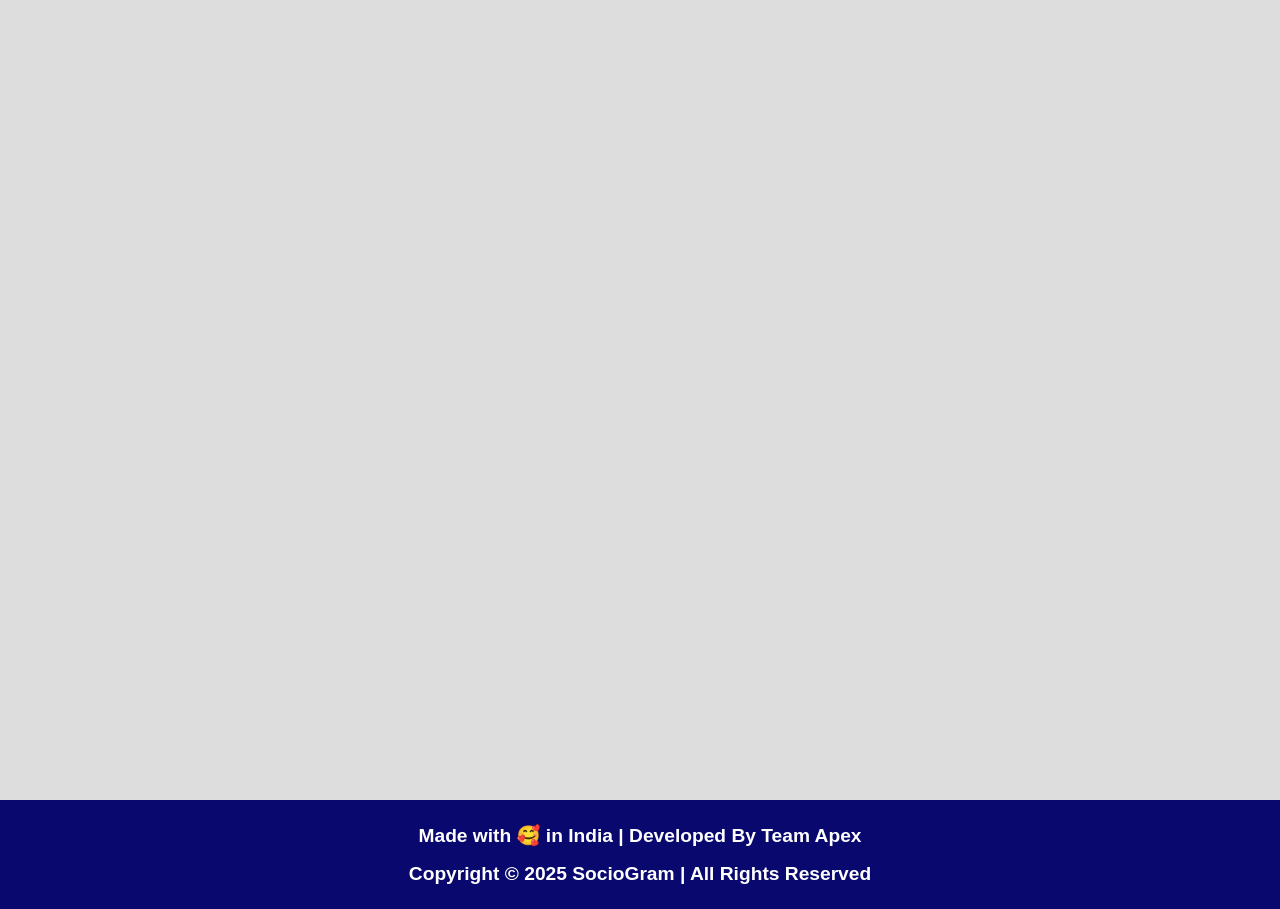
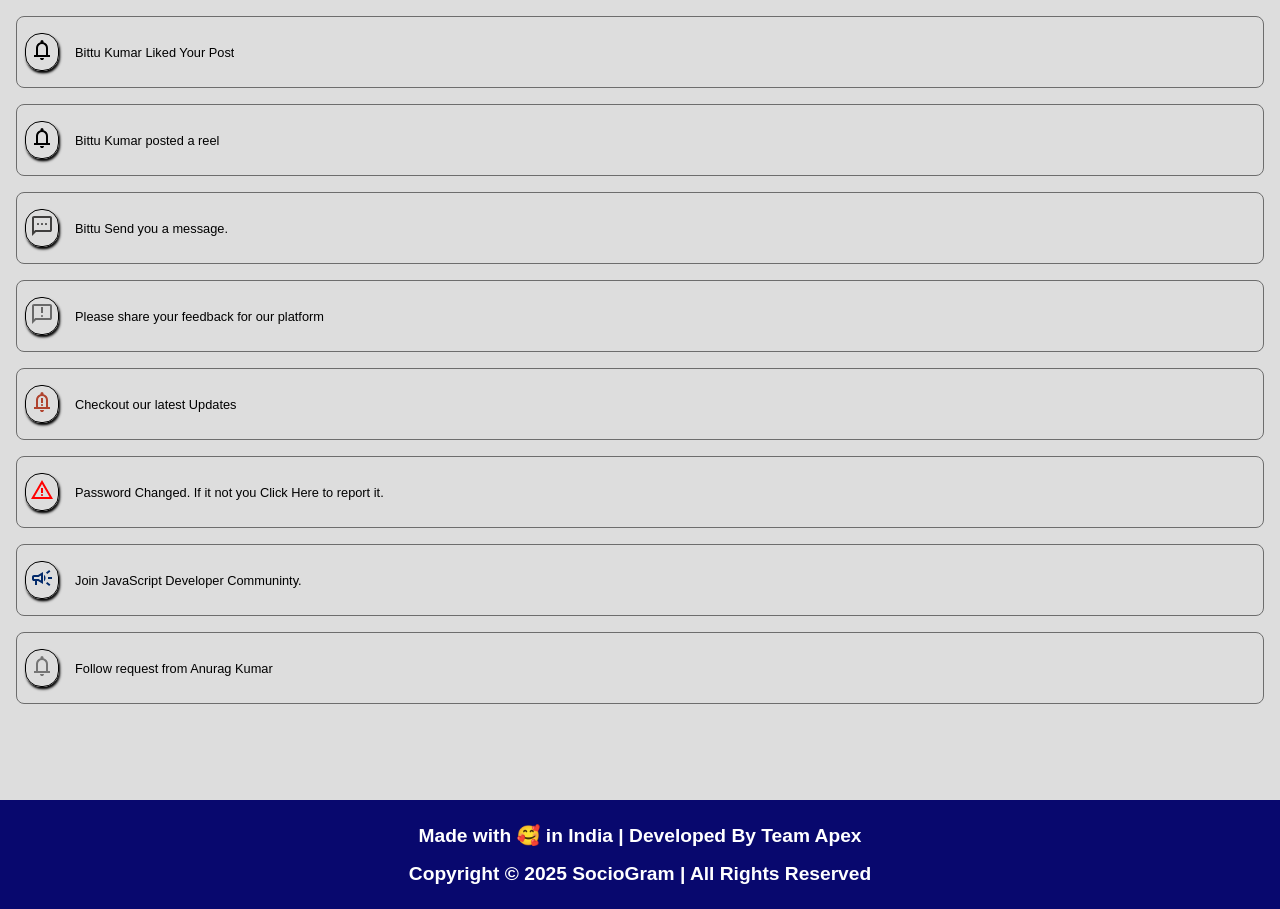
Before and after one commit to krsahil8825/SocioGram, a PHP site: page /notification.html in a window 1280 px wide. Shown: the part 64-973 px from the top of the page. Run offline with PHP 8.4, Linux system fonts and the light colour scheme.

Commit message:
completed nodification.html

```diff
--- a/index.html
+++ b/index.html
@@ -10,7 +10,7 @@
 
 <body>
     <div class="entrypage-body">
-        <h1 class="welcome-header">Welcome Back to <span class="SocioGram-headername">SocioGram</span></h1>
+        <h1 class="welcome-header">Welcome Back to <a href="/home.html" class="SocioGram-headername">SocioGram</a></h1>
         <div class="entrypage-formcontainer">
             <form action="signin.php" method="post" class="entryform">
                 <h3 class="entryformheader">Sign In</h3>
--- a/notification.html
+++ b/notification.html
@@ -28,7 +28,111 @@
     </nav>
 
     <main class="maincontent">
+        <div>
+            <div class="Nodicfiactioncontainer">
+                <div class="Nodicfiactionicon">
+                    <svg xmlns="http://www.w3.org/2000/svg" height="24px" viewBox="0 -960 960 960" width="24px"
+                        fill="#000000">
+                        <path
+                            d="M160-200v-80h80v-280q0-83 50-147.5T420-792v-28q0-25 17.5-42.5T480-880q25 0 42.5 17.5T540-820v28q80 20 130 84.5T720-560v280h80v80H160Zm320-300Zm0 420q-33 0-56.5-23.5T400-160h160q0 33-23.5 56.5T480-80ZM320-280h320v-280q0-66-47-113t-113-47q-66 0-113 47t-47 113v280Z" />
+                    </svg>
+                </div>
+                <div>
+                    <p>Bittu Kumar Liked Your Post</p>
+                </div>
+            </div>
 
+            <div class="Nodicfiactioncontainer">
+                <div class="Nodicfiactionicon">
+                    <svg xmlns="http://www.w3.org/2000/svg" height="24px" viewBox="0 -960 960 960" width="24px"
+                        fill="#000000">
+                        <path
+                            d="M160-200v-80h80v-280q0-83 50-147.5T420-792v-28q0-25 17.5-42.5T480-880q25 0 42.5 17.5T540-820v28q80 20 130 84.5T720-560v280h80v80H160Zm320-300Zm0 420q-33 0-56.5-23.5T400-160h160q0 33-23.5 56.5T480-80ZM320-280h320v-280q0-66-47-113t-113-47q-66 0-113 47t-47 113v280Z" />
+                    </svg>
+                </div>
+                <div>
+                    <p>Bittu Kumar posted a reel</p>
+                </div>
+            </div>
+
+            <div class="Nodicfiactioncontainer">
+                <div class="Nodicfiactionicon">
+                    <svg xmlns="http://www.w3.org/2000/svg" height="24px" viewBox="0 -960 960 960" width="24px"
+                        fill="#403f3e">
+                        <path
+                            d="M320-520q17 0 28.5-11.5T360-560q0-17-11.5-28.5T320-600q-17 0-28.5 11.5T280-560q0 17 11.5 28.5T320-520Zm160 0q17 0 28.5-11.5T520-560q0-17-11.5-28.5T480-600q-17 0-28.5 11.5T440-560q0 17 11.5 28.5T480-520Zm160 0q17 0 28.5-11.5T680-560q0-17-11.5-28.5T640-600q-17 0-28.5 11.5T600-560q0 17 11.5 28.5T640-520ZM80-80v-720q0-33 23.5-56.5T160-880h640q33 0 56.5 23.5T880-800v480q0 33-23.5 56.5T800-240H240L80-80Zm126-240h594v-480H160v525l46-45Zm-46 0v-480 480Z" />
+                    </svg>
+                </div>
+                <div>
+                    <p>Bittu Send you a message.</p>
+                </div>
+            </div>
+
+            <div class="Nodicfiactioncontainer">
+                <div class="Nodicfiactionicon">
+                    <svg xmlns="http://www.w3.org/2000/svg" height="24px" viewBox="0 -960 960 960" width="24px"
+                        fill="#696969">
+                        <path
+                            d="M480-360q17 0 28.5-11.5T520-400q0-17-11.5-28.5T480-440q-17 0-28.5 11.5T440-400q0 17 11.5 28.5T480-360Zm-40-160h80v-240h-80v240ZM80-80v-720q0-33 23.5-56.5T160-880h640q33 0 56.5 23.5T880-800v480q0 33-23.5 56.5T800-240H240L80-80Zm126-240h594v-480H160v525l46-45Zm-46 0v-480 480Z" />
+                    </svg>
+                </div>
+                <div>
+                    <p>Please share your feedback for our platform</p>
+                </div>
+            </div>
+
+            <div class="Nodicfiactioncontainer">
+                <div class="Nodicfiactionicon">
+                    <svg xmlns="http://www.w3.org/2000/svg" height="24px" viewBox="0 -960 960 960" width="24px"
+                        fill="#b0432e">
+                        <path
+                            d="M440-440h80v-200h-80v200Zm40 120q17 0 28.5-11.5T520-360q0-17-11.5-28.5T480-400q-17 0-28.5 11.5T440-360q0 17 11.5 28.5T480-320ZM160-200v-80h80v-280q0-83 50-147.5T420-792v-28q0-25 17.5-42.5T480-880q25 0 42.5 17.5T540-820v28q80 20 130 84.5T720-560v280h80v80H160Zm320-300Zm0 420q-33 0-56.5-23.5T400-160h160q0 33-23.5 56.5T480-80ZM320-280h320v-280q0-66-47-113t-113-47q-66 0-113 47t-47 113v280Z" />
+                    </svg>
+                </div>
+                <div>
+                    <p>Checkout our latest Updates</p>
+                </div>
+            </div>
+
+            <div class="Nodicfiactioncontainer">
+                <div class="Nodicfiactionicon">
+                    <svg xmlns="http://www.w3.org/2000/svg" height="24px" viewBox="0 -960 960 960" width="24px"
+                        fill="#FF0000">
+                        <path
+                            d="m40-120 440-760 440 760H40Zm138-80h604L480-720 178-200Zm302-40q17 0 28.5-11.5T520-280q0-17-11.5-28.5T480-320q-17 0-28.5 11.5T440-280q0 17 11.5 28.5T480-240Zm-40-120h80v-200h-80v200Zm40-100Z" />
+                    </svg>
+                </div>
+                <div>
+                    <p>Password Changed. If it not you Click Here to report it.</p>
+                </div>
+            </div>
+
+            <div class="Nodicfiactioncontainer">
+                <div class="Nodicfiactionicon">
+                    <svg xmlns="http://www.w3.org/2000/svg" height="24px" viewBox="0 -960 960 960" width="24px"
+                        fill="#022a6b">
+                        <path
+                            d="M720-440v-80h160v80H720Zm48 280-128-96 48-64 128 96-48 64Zm-80-480-48-64 128-96 48 64-128 96ZM200-200v-160h-40q-33 0-56.5-23.5T80-440v-80q0-33 23.5-56.5T160-600h160l200-120v480L320-360h-40v160h-80Zm240-182v-196l-98 58H160v80h182l98 58Zm120 36v-268q27 24 43.5 58.5T620-480q0 41-16.5 75.5T560-346ZM300-480Z" />
+                    </svg>
+                </div>
+                <div>
+                    <p>Join JavaScript Developer Communinty.</p>
+                </div>
+            </div>
+
+            <div class="Nodicfiactioncontainer">
+                <div class="Nodicfiactionicon">
+                    <svg xmlns="http://www.w3.org/2000/svg" height="24px" viewBox="0 -960 960 960" width="24px"
+                        fill="#757575">
+                        <path
+                            d="M160-200v-80h80v-280q0-83 50-147.5T420-792v-28q0-25 17.5-42.5T480-880q25 0 42.5 17.5T540-820v28q80 20 130 84.5T720-560v280h80v80H160Zm320-300Zm0 420q-33 0-56.5-23.5T400-160h160q0 33-23.5 56.5T480-80ZM320-280h320v-280q0-66-47-113t-113-47q-66 0-113 47t-47 113v280Z" />
+                    </svg>
+                </div>
+                <div>
+                    <p>Follow request from Anurag Kumar</p>
+                </div>
+            </div>
+        </div>
     </main>
 
     <footer class="footer">
--- a/signup.html
+++ b/signup.html
@@ -10,7 +10,7 @@
 
 <body>
     <div class="entrypage-body">
-        <h1 class="welcome-header">Welcome to <span class="SocioGram-headername">SocioGram</span></h1>
+        <h1 class="welcome-header">Welcome to <a href="/home.html" class="SocioGram-headername">SocioGram</a></h1>
         <div class="entrypage-formcontainer">
             <form action="signin.php" method="post" class="signin-form entryform">
                 <h3 class="entryformheader">Sign Up</h3>
--- a/style/style.css
+++ b/style/style.css
@@ -427,6 +427,45 @@
 /*  */
 /* profile page content ends here */
 
+/* Notification Page Contents Start here */
+/*  */
+/*  */
+.Nodicfiactioncontainer {
+	display: flex;
+	padding: 1rem .5rem;
+	align-items: center;
+	flex-direction: row;
+	justify-content: left;
+	gap: 1rem;
+	border: .04rem solid rgb(109, 109, 109);
+	border-radius: .5rem;
+	margin: 1rem;
+}
+
+.Nodicfiactionicon {
+	padding: .25rem;
+	border-radius: 1rem;
+	border: .06rem solid rgb(0, 0, 0);
+	box-shadow: 0.07rem 0.135rem 0.15rem rgba(0, 0, 0);
+	cursor: pointer;
+	min-width: 2rem;
+}
+
+.Nodicfiactionicon:hover {
+	scale: 1.1;
+}
+
+.Nodicfiactioncontainer div p {
+	text-align: justify;
+	font-size: .8rem;
+	font-weight: 500;
+    cursor: pointer;
+}
+
+/*  */
+/*  */
+/* Notification page contents endes here */
+
 /*  */
 /*  */
 /* main content ends here */
```
